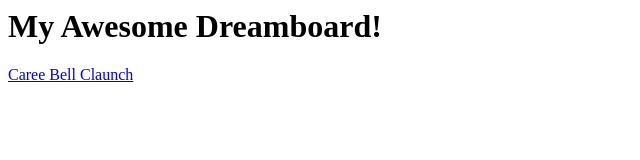
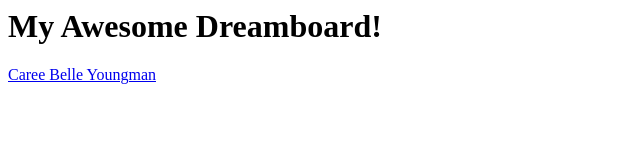
Before and after one commit to careecodes/DreamBoard, a plain HTML site: page index.html in a window 1280 px wide. Shown: the full height of the page, 0-640 px from the left. Drawn offline with Linux system fonts and the light colour scheme.

Commit message:
Update index.html

```diff
--- a/index.html
+++ b/index.html
@@ -8,6 +8,6 @@
   </main>
 
   <footer>
-    <a href="careebelle.com">Caree Bell Claunch</a>
+    <a href="careebelle.com">Caree Belle Youngman</a>
   </footer>
 </body>
```
